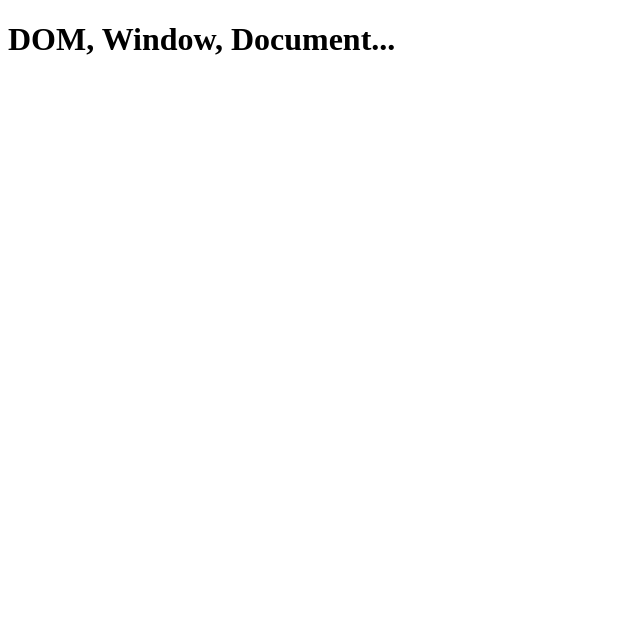
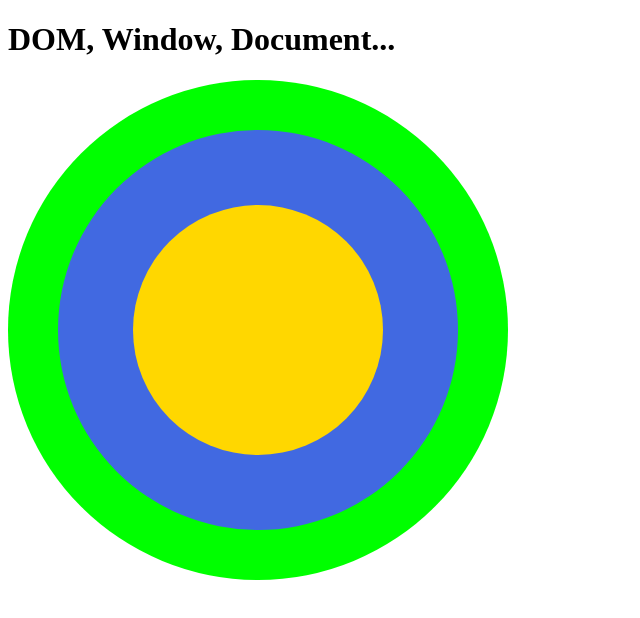
Before and after one commit to Pamaq/JScourse1, a plain HTML site: page index.html in a window 1280 px wide. Shown: the whole page, without its empty margins (0-640 px from the left). Drawn offline with Linux system fonts and the light colour scheme.

Commit message:
Added propagation and delegation exercises

```diff
--- a/index.html
+++ b/index.html
@@ -8,7 +8,6 @@
 		<link rel="stylesheet" href="style.css" />
 	</head>
 	<body>
-		<div></div>
 		<h1>DOM, Window, Document...</h1>
 		<!-- <h1>pobierz mnie do zmiennej 'heading'</h1>
 <p>pobierz mnie do elementu tablico-podobnego razem z innymi paragrafami!</p>
@@ -18,6 +17,13 @@
     <p>pobierz DIV-a z klasą test do jakiejś zmiennej</p>
     <p id="test">następnie pobierz ten paragraf, ale nie przeszukuj całego `document`, przeszukaj tylko DIV-a z klasą test</p>
 </div> -->
+		<div>
+			<div class="circle lime circle2">
+				<div class="circle blue">
+					<div class="circle gold circle2"></div>
+				</div>
+			</div>
+		</div>
 		<script src="script.js"></script>
 	</body>
 </html>
--- a/script.js
+++ b/script.js
@@ -407,6 +407,12 @@ const add = (x, y) => {
 // newParagraph.textContent = "hello";
 // selectDiv.appendChild(newParagraph);
 
-/zadanie 1 z event listenerow/;
-const btn3 = document.querySelector(" .btn-3");
-btn3.addEventListener("dblclick", test());
+// /zadanie 1 z event listenerow/;
+// const btn3 = document.querySelector(" .btn-3");
+// btn3.addEventListener("dblclick", test());
+
+// /zadanie z delegacji zdarzeń 1/;
+// const newCircle = document.createElement("div");
+// const gold = document.querySelector(".gold");
+// newCircle.classList.add("circle", "purple");
+// gold.appendChild(newCircle);
--- a/style.css
+++ b/style.css
@@ -1,3 +1,33 @@
 /* .test {
 	color: blue;
 } */
+.circle {
+	border-radius: 50%;
+	position: absolute;
+	display: flex;
+	align-items: center;
+	justify-content: space-around;
+}
+
+.lime {
+	height: 500px;
+	width: 500px;
+	background-color: lime;
+}
+
+.blue {
+	width: 400px;
+	height: 400px;
+	background-color: royalblue;
+}
+
+.gold {
+	width: 250px;
+	height: 250px;
+	background-color: gold;
+}
+.purple {
+	width: 100px;
+	height: 100px;
+	background-color: purple;
+}
```
